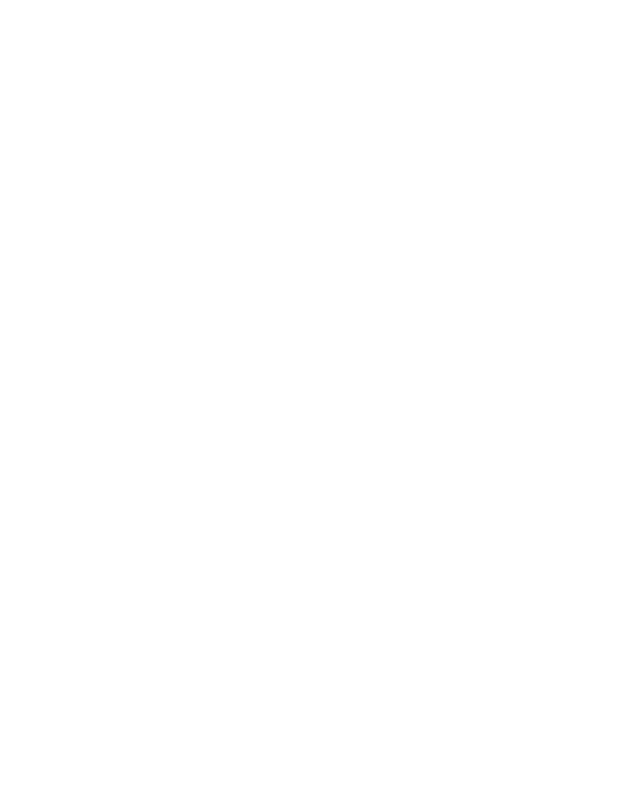
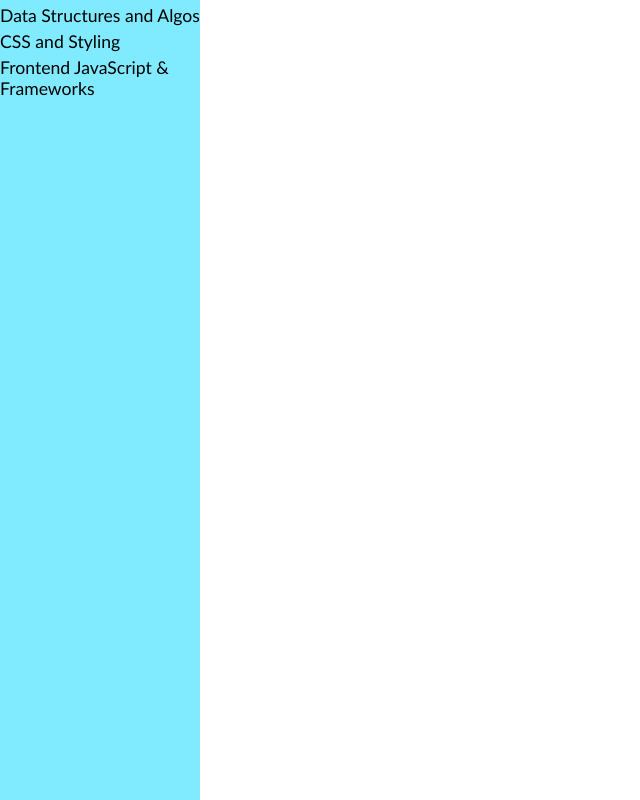
Before and after one commit to Matt-Eva/continuing-education, a plain HTML site: page index.html in a window 1280 px wide. Shown: the whole page, without its empty margins (0-640 px from the left). Drawn offline with Linux system fonts and the light colour scheme.

Commit message:
added preliminary styling and CSS

```diff
--- a/index.html
+++ b/index.html
@@ -14,9 +14,29 @@
     </div>
 
     <div id="sidebar">
-        <ul>
+        <ul id="menu">
+            <li>
+                <a href="#dsa">Data Structures and Algos</a>
+            </li>
+            <li>
+                <a href="#css">CSS and Styling</a>
+            </li>
+            <li>
+                <a href="#frontend-js">Frontend JavaScript & Frameworks</a>
+            </li>
+        </ul>
+    </div>
 
-        </ul>
+    <div id="content">
+        <div id="dsa">
+
+        </div>
+        <div id="css">
+
+        </div>
+        <div id="frontend-js">
+
+        </div>
     </div>
 
 </body>
--- a/styles.css
+++ b/styles.css
@@ -1,6 +1,12 @@
+html {
+    font-size: 16px;
+}
+
 * {
     margin: 0;
+    padding: 0;
     box-sizing: border-box;
+    font-family: 'Gill Sans', 'Gill Sans MT', Calibri, 'Trebuchet MS', sans-serif;
 }
 
 body {
@@ -9,6 +15,39 @@ body {
     grid-template-columns: 100vw;
 }
 
+a {
+    color: black;
+    text-decoration: none;
+}
+
+#header {
+    grid-row: 1;
+    grid-column: 1;
+}
+
 #sidebar {
-    display: hidden;
+    display: none;
+
 }
+
+#menu {
+    list-style-type: none;
+    font-size: 1.1rem;
+}
+
+#menu li{
+    margin-top: 5px;
+}
+
+@media (min-width: 750px){
+    body {
+        grid-template-columns: 200px calc(100vw - 200px)
+    }
+
+    #sidebar{
+        display: block;
+        background-color: hsl(190, 100%, 75%);
+        grid-row: 1 / span 2;
+        grid-column: 1;
+    }
+}
```
